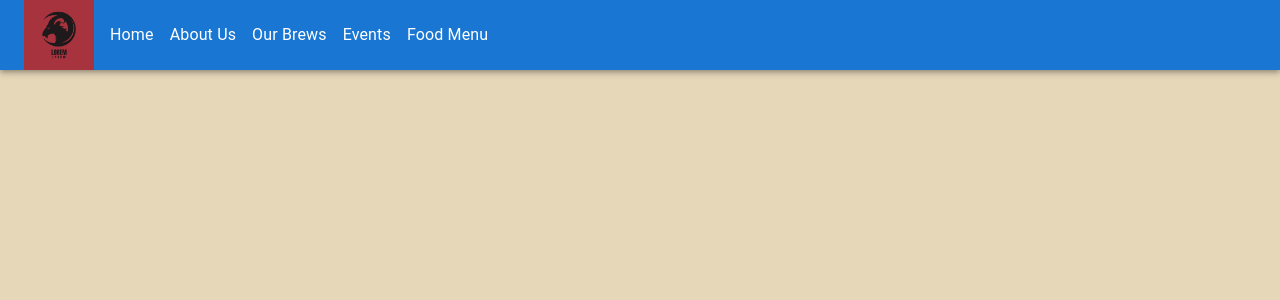
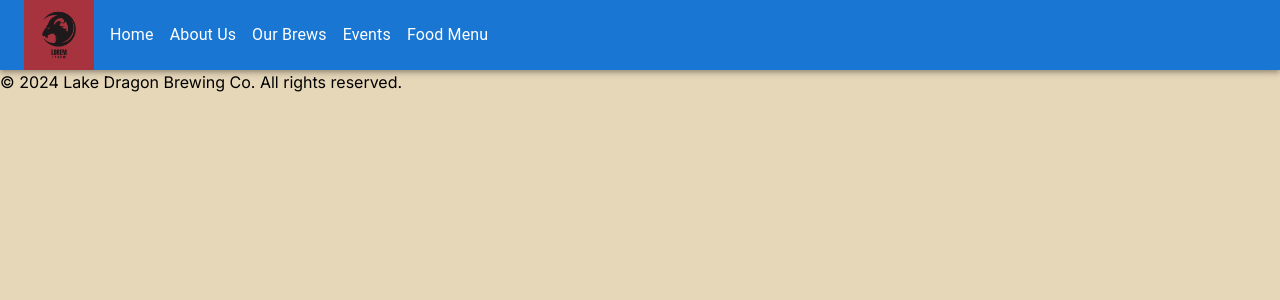
Before and after one commit to wesmith3/Lake-Dragon-Brewing, a Next.js app: page / in a window 1280 px wide. Shown: the top 300 px of the page. Built offline with nearby package versions, Linux system fonts and the light colour scheme.

Commit message:
adds footer to page component

```diff
--- a/src/app/page.tsx
+++ b/src/app/page.tsx
@@ -1,3 +1,4 @@
+import Footer from "./footer";
 import Header from "./header";
 
 
@@ -6,6 +7,7 @@ export default function Home() {
     <main className="bg-ldb-parchment">
       <div className="bg-ldb-parchment">
         <Header />
+        <Footer />
       </div>
     </main>
   );
```
